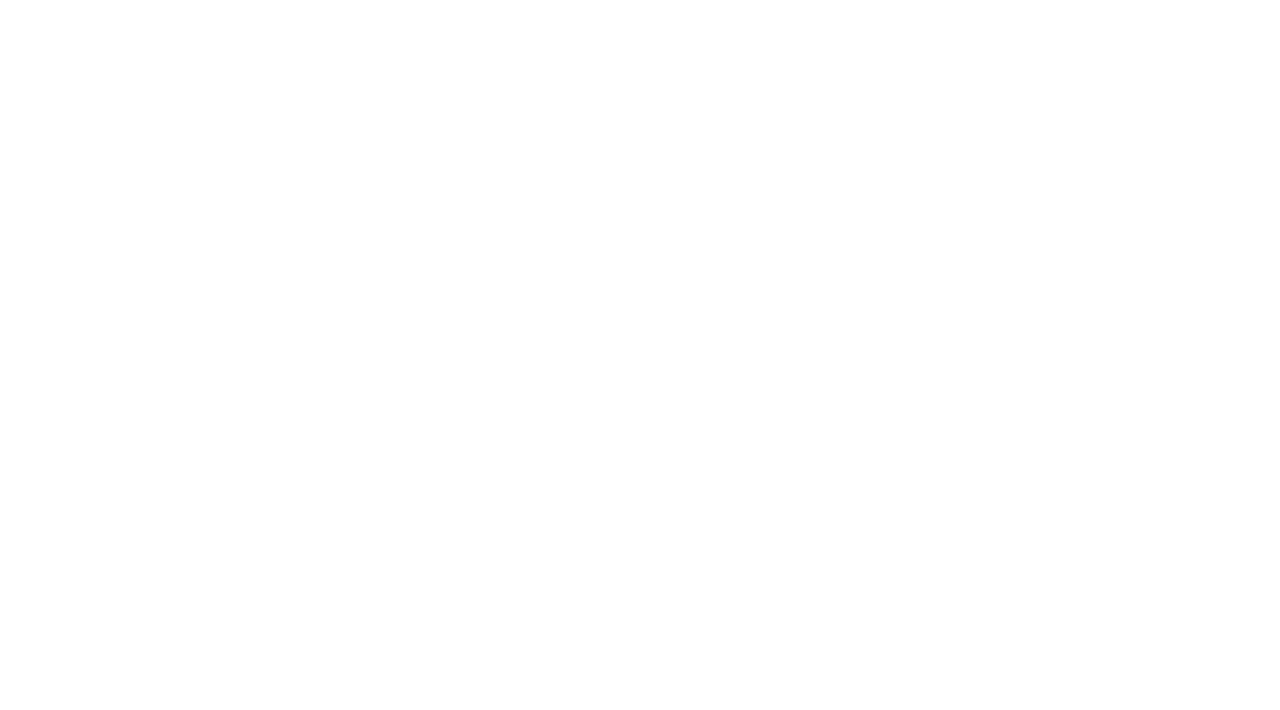
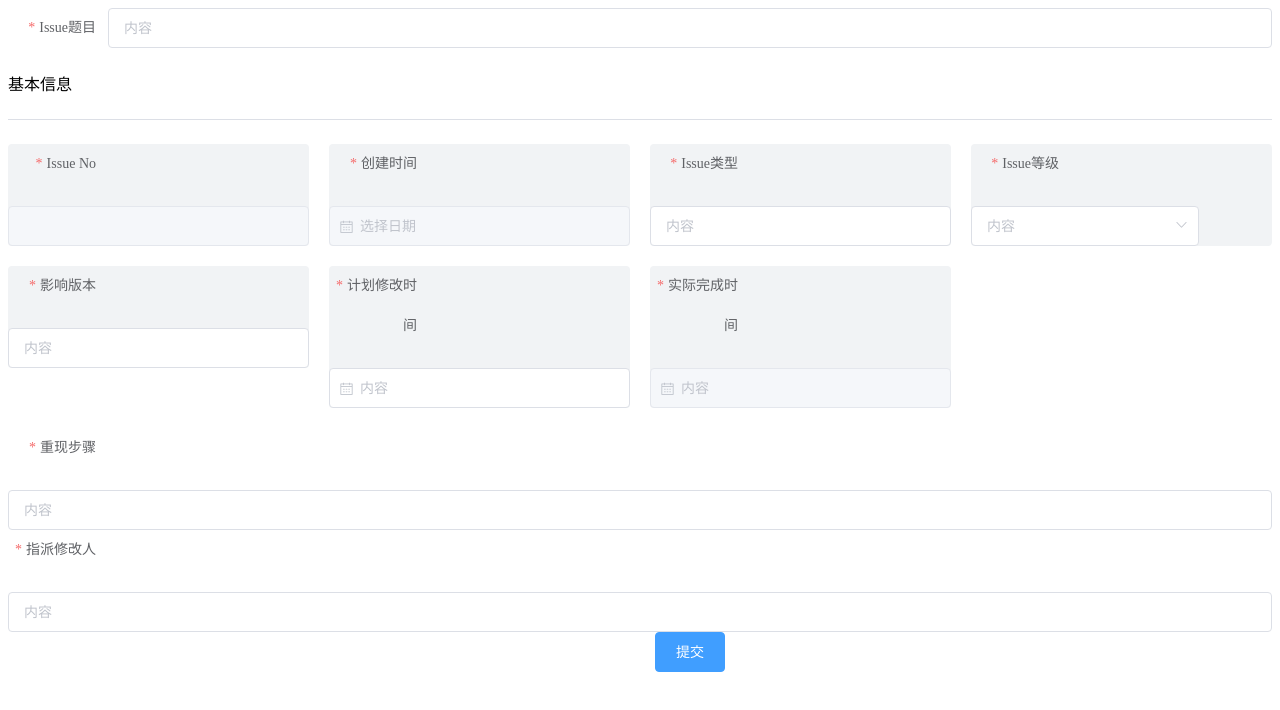
Before and after one commit to diwuzu555/frontend, a Vue app in the folder vuetest/my-vue/: page /#/HelloWorld_xinIssue in a window 1280 px wide. Shown: the top 710 px of the page. Built offline with nearby package versions, Linux system fonts and the light colour scheme.

Commit message:
Issue创建
有点问题

```diff
--- a/vuetest/my-vue/src/components/HelloWorld.vue
+++ b/vuetest/my-vue/src/components/HelloWorld.vue
@@ -20,7 +20,7 @@
 
   <el-header class="header1">
   <el-col :xs="24" :sm="24" :md="8" :lg="4" :xl="4"><div class="grid-content bg-purple">
-    <el-button type="primary" >创建新Issue</el-button>
+    <router-link to='/HelloWorld_xinIssue' ><el-button type="primary" >创建新Issue</el-button></router-link>
    </div></el-col>
  <el-col :xs="24" :sm="24" :md="8" :lg="4" :xl="4"><div class="grid-content bg-purple">
    <router-link to='/Issue_report_form' ><el-button type="primary" >Issue报表</el-button></router-link>
--- /dev/null
+++ b/vuetest/my-vue/src/components/Helloworld_xinIssue.vue
@@ -0,0 +1,185 @@
+<template>
+  <el-form :model="ruleForm" :rules="rules" ref="ruleForm" label-width="100px" class="demo-ruleForm">
+  <el-form-item label="Issue题目" prop="name">
+    <el-input v-model="ruleForm.name" placeholder="内容"></el-input>
+  </el-form-item>
+  <div>基本信息<el-divider></el-divider></div>
+ <el-row :gutter="20">
+  <el-col :span="6"><div class="grid-content bg-purple">
+  <div>
+  <el-form-item label="Issue No" prop="name">
+  </el-form-item>
+  </div>
+  <el-input v-model="ruleForm.no" disabled=""></el-input>
+  </div></el-col>
+  <el-col :span="6"><div class="grid-content bg-purple">
+ <div>
+ <el-form-item label="创建时间" prop="date1" required>
+</el-form-item>
+ </div>
+ <el-date-picker v-model="ruleForm.date1" type="date" placeholder="选择日期"  style="width: 100%;" disabled=""></el-date-picker>
+  </div></el-col>
+  <el-col :span="6"><div class="grid-content bg-purple">
+  <div>
+  <el-form-item label="Issue类型" prop="genre">
+  </el-form-item>
+  </div>
+  <el-input v-model="ruleForm.genre" placeholder="内容"></el-input>
+  </div></el-col>
+  <el-col :span="6"><div class="grid-content bg-purple">
+  <div>
+  <el-form-item label="Issue等级" prop="region">
+  </el-form-item>
+  </div>
+  <el-select v-model="ruleForm.region" placeholder="内容">
+      <el-option label="最高" value="a"></el-option>
+      <el-option label="较高" value="b"></el-option>
+      <el-option label="一般" value="c"></el-option>
+      <el-option label="低" value="d"></el-option>
+    </el-select>
+  </div></el-col>
+</el-row>
+
+<el-row :gutter="20">
+  <el-col :span="6"><div class="grid-content bg-purple">
+  <div>
+  <el-form-item label="影响版本" prop="version">
+  </el-form-item>
+  </div>
+  <el-input v-model="ruleForm.version" placeholder="内容"></el-input>
+  </div></el-col>
+  <el-col :span="6"><div class="grid-content bg-purple">
+  <div>
+ <el-form-item label="计划修改时间" prop="date2" required>
+</el-form-item>
+ </div>
+ <el-date-picker v-model="ruleForm.date2" type="date" placeholder="内容"  style="width: 100%;" ></el-date-picker>
+  </div></el-col>
+  <el-col :span="6"><div class="grid-content bg-purple">
+   <div>
+ <el-form-item label="实际完成时间" prop="date3" required>
+</el-form-item>
+ </div>
+ <el-date-picker v-model="ruleForm.date3" type="date" placeholder="内容"  style="width: 100%;" disabled=""></el-date-picker>
+  </div></el-col>
+
+</el-row>
+<el-col>
+<div>
+<el-form-item label="重现步骤" prop="step">
+
+  </el-form-item>
+</div>
+<el-input v-model="ruleForm.step" placeholder="内容"></el-input>
+</el-col>
+<el-col>
+<div>
+<el-form-item label="指派修改人" prop="people">
+
+  </el-form-item>
+</div>
+<el-input v-model="ruleForm.people" placeholder="内容"></el-input>
+</el-col>
+
+<el-form-item style="text-align:center">
+    <el-button  type="primary"   >提交</el-button>
+
+  </el-form-item>
+
+
+
+  </el-form>
+</template>
+<script>
+export default {
+  data() {
+    return {
+      ruleForm:{
+        name:'',
+        no:'',
+        data1:'',
+        data2:'',
+         data3:'',
+        genre:'',
+        region:'',
+        version:'',
+        step:'',
+        people:''
+      },
+      rules:{
+        name: [
+            { required: true, message: '内容', trigger: 'blur' },
+            { min: 0, max: 80, message: '长度在 0 到 80 个字符', trigger: 'blur' }
+          ],
+        no:[
+           { required: false, message: 'Issue No', trigger: 'unchange' }
+        ],
+        data1:[
+          { type: 'date', required: true, message: '创建时间', trigger: 'change' }
+      ],
+       data2:[
+          { type: 'date', required: true, message: '内容', trigger: 'change' }
+      ],
+       data3:[
+          { type: 'date', required: true, message: '内容', trigger: 'change' }
+      ],
+      genre:[
+            { required: true, message: '内容', trigger: 'blur' },
+            { min: 0, max: 30, message: '长度在 0 到 30 个字符', trigger: 'blur' }
+      ],
+      region:[
+        { required: true, message: '内容', trigger: 'change' }
+      ],
+      version:[
+            { required: true, message: '内容', trigger: 'blur' },
+            { min: 0, max: 30, message: '长度在 0 到 30 个字符', trigger: 'blur' }
+      ],
+      step:[
+        { required: true, message: '内容', trigger: 'blur' },
+            { min: 0, max: 2000, message: '长度在 0 到 2000 个字符', trigger: 'blur' }
+      ],
+      people:[
+        { required: true, message: '内容', trigger: 'blur' },
+            { min: 0, max: 30, message: '长度在 0 到 30 个字符', trigger: 'blur' }
+      ]
+
+    }
+    }
+  },
+}
+
+
+
+
+</script>
+<style >
+  .el-row {
+    margin-bottom: 20px;
+
+  }
+  .el-col {
+    border-radius: 4px;
+  }
+  .bg-purple-dark {
+    background: #f1f3f5;
+  }
+  .bg-purple {
+    background: #f1f3f5;
+  }
+  .bg-purple-light {
+    background:  #f1f3f5;
+  }
+  .grid-content {
+    border-radius: 4px;
+    min-height: 10px;
+  }
+  .row-bg {
+    padding: 0 0 0 0;
+    background-color: #f1f3f5;
+  }
+
+
+
+
+
+</style>
--- a/vuetest/my-vue/src/router/index.js
+++ b/vuetest/my-vue/src/router/index.js
@@ -8,6 +8,7 @@ import Account from '@/components/Account' //账户管理页面
 import AccountInq from '@/components/AccountInq' //账户管理查询页面
 import Issue_report_form from '@/components/Issue_report_form'
 import list from '@/components/list'
+import HelloWorld_xinIssue from '@/components/HelloWorld_xinIssue'
 
 Vue.use(Router)
 
@@ -56,6 +57,11 @@ export default new Router({
             name: 'list',
             component: list
         },
+        {
+            path: '/HelloWorld_xinIssue',
+            name: 'HelloWorld_xinIssue',
+            component: HelloWorld_xinIssue
+        },
 
     ]
 });
```
Also changed, not shown: 1 other file (tests, documents, lock files or other folders).
